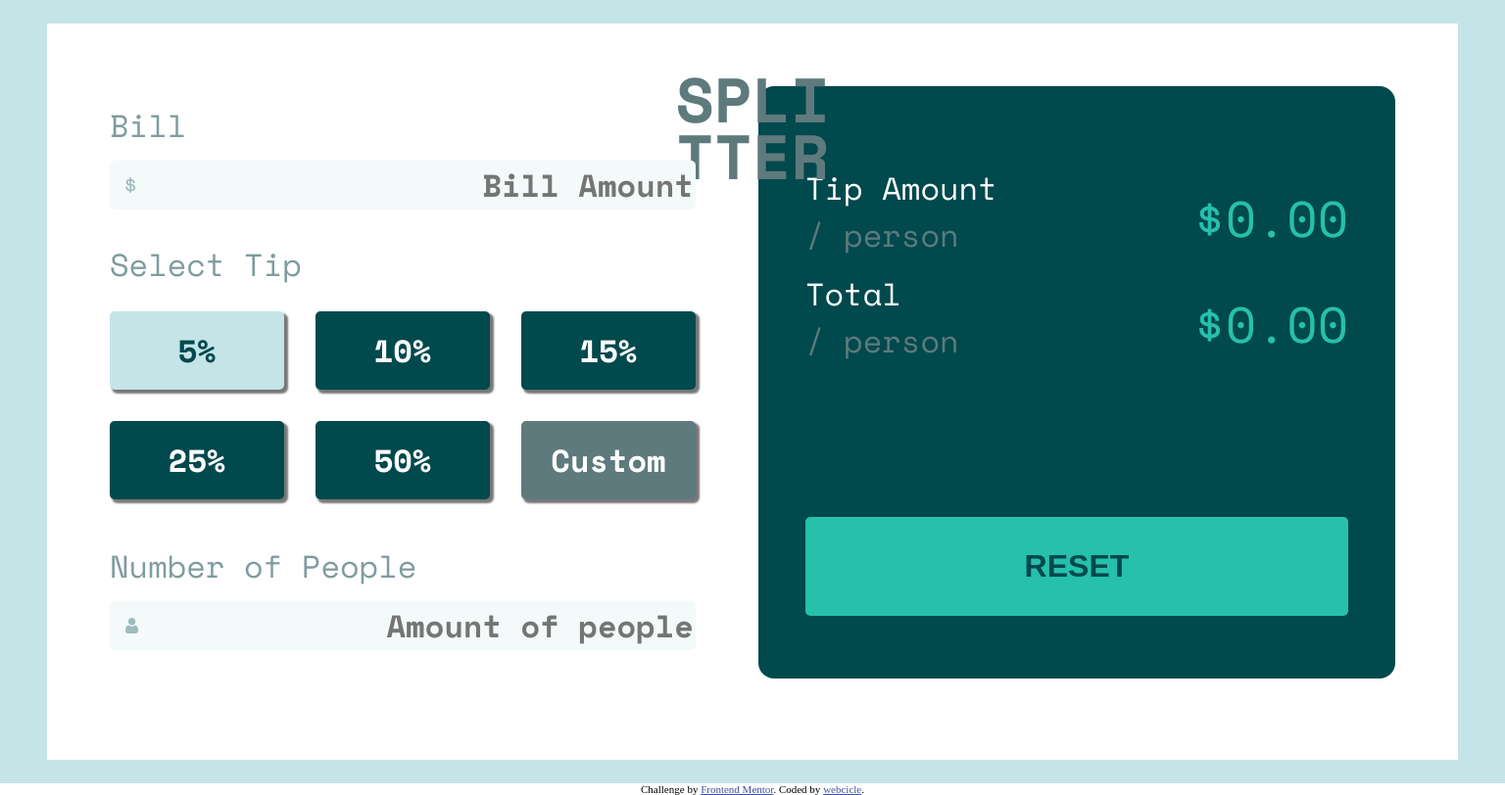
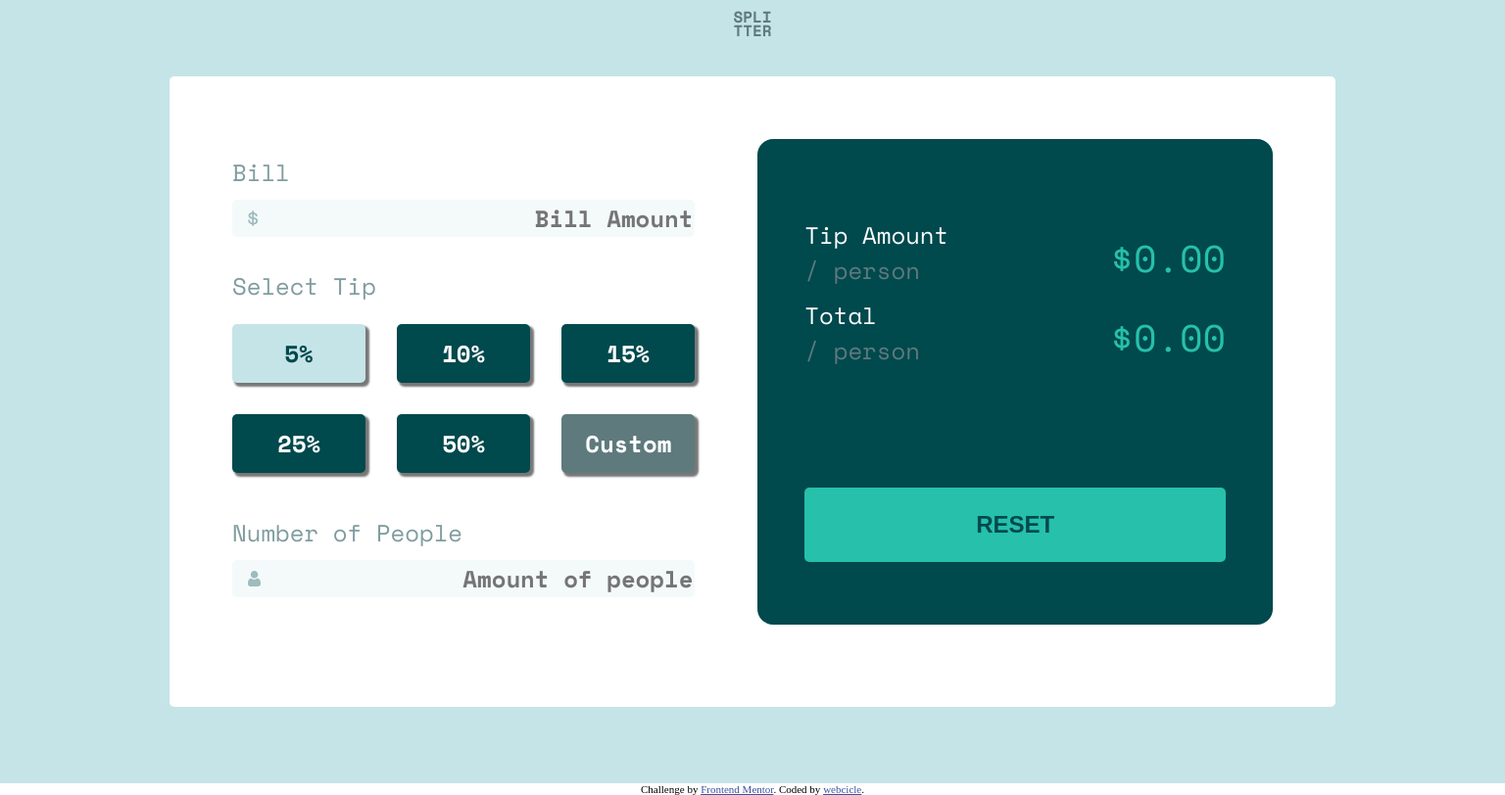
Before and after one commit to webcicle/FEM_TipCalc, a plain HTML site: page index.html in a window 1536 px wide. Shown: the whole page at 98% size. Drawn offline with nearby package versions, Linux system fonts and the light colour scheme.

Commit message:
Finished version 1.01 - minor changes to layout due to zoom mistake in browser

```diff
--- a/style.css
+++ b/style.css
@@ -270,8 +270,13 @@ box-shadow: 3px 3px 2px 1px hsla(0, 0%, 0%, 0.534);
 }
 @media (min-width: 1440px) {
  :root {
-  --fs-main: 2rem;
+  --fs-main: 1.5rem;
  }
+
+ .column.one {
+  height: max-content;
+ }
+
  .column.two {
    border-radius: 1em;
    padding: 4em 3em;
@@ -279,14 +284,24 @@ box-shadow: 3px 3px 2px 1px hsla(0, 0%, 0%, 0.534);
 
  .reset-btn {
   margin-top: auto;
-  margin-bottom: ;
+ }
+
+
+
+ h1 {
+  margin: 0;
+  padding-top: 0;
  }
 
  .absolute-title{
   position: absolute;
-  top: 5%;
-  font-size: 4rem
+  top: 10px;
+  font-size: 1rem;
+  margin-top: 0;
+  margin: 0;
+  padding-block: 0;
  }
+
  .bg-blue {
   display: grid;
   place-items: center;
@@ -297,8 +312,10 @@ box-shadow: 3px 3px 2px 1px hsla(0, 0%, 0%, 0.534);
   display: flex;
   gap: 4em;
   width: 100%;
-  max-width: 1440px;
-  padding: 4em
+  max-width: 1190px;
+  aspect-ratio: 2/1;
+  padding: 4em;
+  border-radius: var(--border-radius)
  }
 
  .tip-buttons {
```
